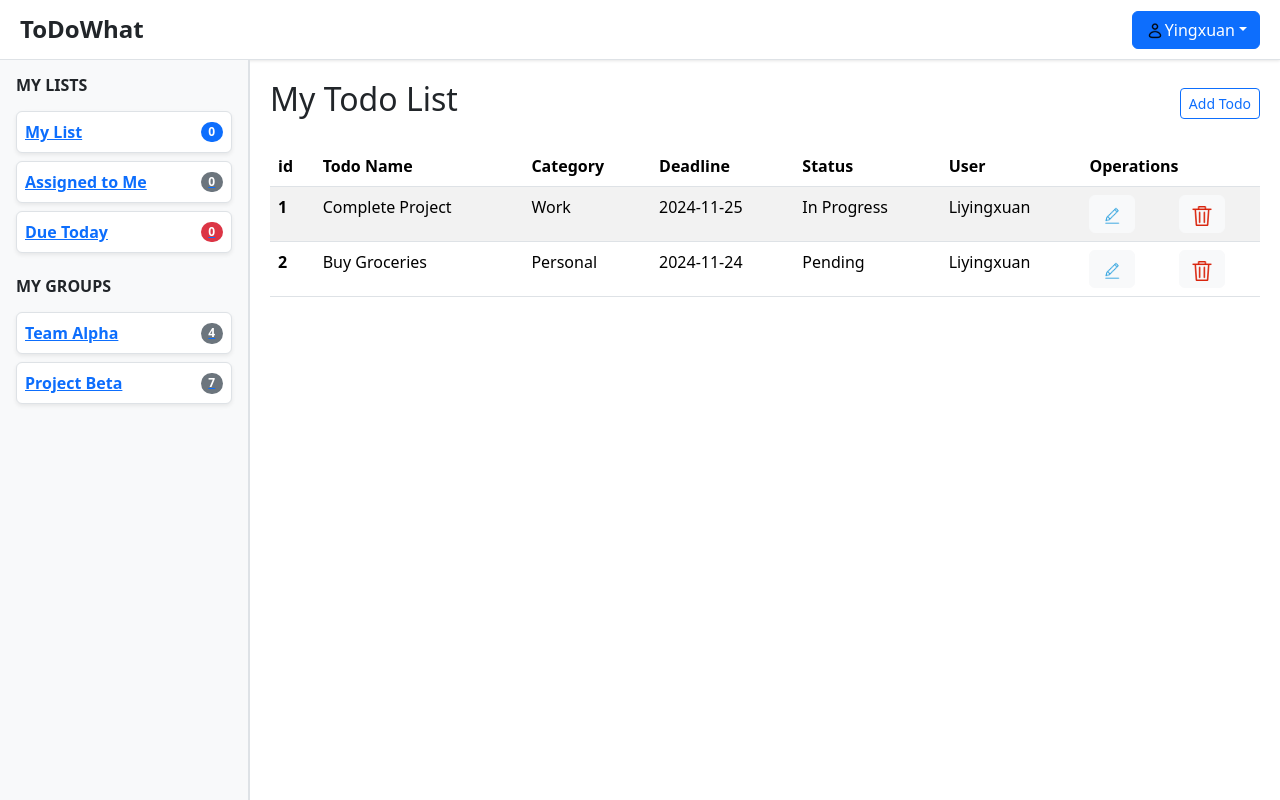
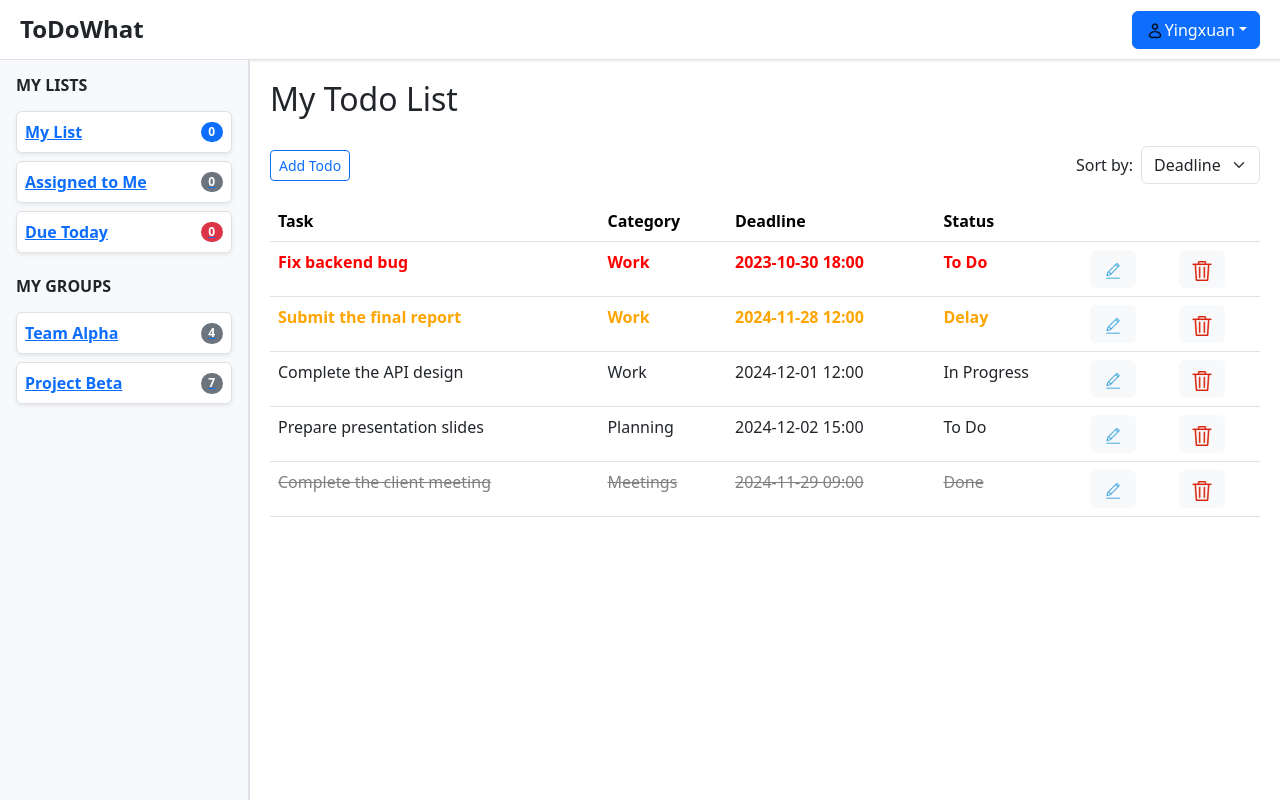
Before and after one commit to junli-ye/ToDoWhat, a Next.js app in the folder todowhat_app/: page / in a window 1280 px wide. Built offline with nearby package versions, Linux system fonts and the light colour scheme; no server answers.

Commit message:
todo list

```diff
--- a/todowhat_app/package.json
+++ b/todowhat_app/package.json
@@ -10,8 +10,10 @@
   },
   "dependencies": {
     "bootstrap": "^5.3.3",
+    "date-fns": "^4.1.0",
     "next": "15.0.3",
     "react": "19.0.0-rc-66855b96-20241106",
+    "react-bootstrap": "^2.10.5",
     "react-dom": "19.0.0-rc-66855b96-20241106"
   },
   "devDependencies": {
--- a/todowhat_app/src/components/TodoItem.jsx
+++ b/todowhat_app/src/components/TodoItem.jsx
@@ -1,18 +1,56 @@
 import Image from "next/image"
+import { format, parseISO, isBefore, addHours } from "date-fns";
 
-const TodoItem = ({ index, todoName, category, deadline, status, user }) => {
+const TodoItem = ({ index, todo, mode }) => {
+    // Parse and format data
+    const taskName = todo.task || "No Task";
+    const category = todo.category || "No Category";
+    const deadline = todo.deadline || "No Deadline";
+    const status = todo.status || "No Status";
+    const user =
+        mode === "group" ? todo.assignedUser || "No Assigned User" : null;
+
+    // Convert deadline to local time format
+    const deadlineDate = parseISO(deadline);
+    const formattedDeadline = deadline !== "No Deadline" ? format(deadlineDate, "yyyy-MM-dd HH:mm") : "No Deadline";
+
+    // Determine row style
+    const now = new Date();
+    const isPast = deadlineDate < now;
+    const isLessThan24Hours = deadlineDate - now < 24 * 60 * 60 * 1000 && !isPast;
+
+    let rowStyle = {};
+
+    if (todo.status.toLowerCase() === "done") {
+      rowStyle = { textDecoration: "line-through", color: "gray" };
+    } else if (todo.status.toLowerCase() === "delay") {
+      rowStyle = { color: "orange", fontWeight: "bold" };
+    } else if (isPast) {
+      rowStyle = { color: "red", fontWeight: "bold" };
+    } else if (isLessThan24Hours) {
+      rowStyle = { color: "red" };
+    }
+
+
     return (
-        <tr>
-            <th scope="row">{ index }</th>
-            <td>{ todoName }</td>
-            <td>{ category }</td>
-            <td>{ deadline }</td>
-            <td>{ status }</td>
-            <td>{ user }</td>
-            <td><button type="button" className="btn btn-light"><Image src="/assets/Edit.png" width={20} height={20}/></button></td>
-            <td><button type="button" className="btn btn-light"><Image src="/assets/Delete.png" width={20} height={20}/></button></td>
+        <tr style={rowStyle}>
+            <td style={{ color: "inherit" }}>{taskName}</td>
+            <td style={{ color: "inherit" }}>{category}</td>
+            <td style={{ color: "inherit" }}>{formattedDeadline}</td>
+            <td style={{ color: "inherit" }}>{status}</td>
+            {mode === "group" && <td style={{ color: "inherit" }}>{user}</td>} {/* Assigned To column */}
+            <td>
+                <button type="button" className="btn btn-light">
+                <Image src="/assets/Edit.png" width={20} height={20} alt="Edit" />
+                </button>
+            </td>
+            <td>
+                <button type="button" className="btn btn-light">
+                <Image src="/assets/Delete.png" width={20} height={20} alt="Delete" />
+                </button>
+            </td>
         </tr>
-    )
-}
+    );
+  };
 
-export default TodoItem
+  export default TodoItem;
--- a/todowhat_app/src/components/TodoTable.jsx
+++ b/todowhat_app/src/components/TodoTable.jsx
@@ -1,24 +1,211 @@
-import TodoItem from './TodoItem'
+import TodoItem from "./TodoItem";
+import React, { useState } from "react";
+import Modal from "react-bootstrap/Modal";
+import Button from "react-bootstrap/Button";
 
-const TodoTable = ({todos}) => {
+const TodoTable = ({ mode }) => {
+  // Mock data structure
+  const privateTodos = [
+    {
+      id: 1,
+      task: "Complete the API design",
+      text: "Design and finalize the API endpoints",
+      category: "Work",
+      deadline: "2024-12-01T12:00:00Z",
+      status: "In Progress",
+    },
+    {
+      id: 2,
+      task: "Fix backend bug",
+      text: "Debugging the API response issue",
+      category: "Work",
+      deadline: "2023-10-30T18:00:00Z",
+      status: "To Do",
+    },
+    {
+      id: 3,
+      task: "Submit the final report",
+      text: "Upload the final document to the server",
+      category: "Work",
+      deadline: "2024-11-28T12:00:00Z",
+      status: "Delay",
+    },
+    {
+      id: 4,
+      task: "Complete the client meeting",
+      text: "Prepare slides and attend the client call",
+      category: "Meetings",
+      deadline: "2024-11-29T09:00:00Z",
+      status: "Done",
+    },
+    {
+      id: 5,
+      task: "Prepare presentation slides",
+      text: "Create a draft of the slides for review",
+      category: "Planning",
+      deadline: "2024-12-02T15:00:00Z",
+      status: "To Do",
+    },
+  ];
+
+  const groupTodos = [
+    {
+      id: 1,
+      task: "Complete group tasks",
+      text: "Coordinate with team members and finalize tasks",
+      category: "Work",
+      deadline: "2024-12-10T12:00:00Z",
+      status: "To Do",
+      assignedUser: "John Doe",
+    },
+    {
+      id: 2,
+      task: "Update project documentation",
+      text: "Ensure all project files are up-to-date",
+      category: "Documentation",
+      deadline: "2024-11-30T18:00:00Z",
+      status: "Delay",
+      assignedUser: "Jane Smith",
+    },
+    {
+      id: 3,
+      task: "Finalize budget approval",
+      text: "Review and approve the project budget",
+      category: "Finance",
+      deadline: "2024-11-29T09:00:00Z",
+      status: "Done",
+      assignedUser: "Alice Johnson",
+    },
+    {
+      id: 4,
+      task: "Prepare team presentation",
+      text: "Create slides and assign speaking roles",
+      category: "Planning",
+      deadline: "2024-12-02T15:00:00Z",
+      status: "In Progress",
+      assignedUser: "Michael Brown",
+    },
+  ];
+
+  // choose data depending on the mode
+  const todos = mode === "private" ? privateTodos : groupTodos;
+
+  // Sorting state
+  const [sortField, setSortField] = useState("deadline");
+  const [showModal, setShowModal] = useState(false);
+
+  // Sort function
+  const sortTodos = (todos, field) => {
+    return [...todos].sort((a, b) => {
+      if (field === "deadline") {
+        return new Date(a.deadline) - new Date(b.deadline); // Ascending by date
+      }
+      if (field === "task") {
+        return a.task.localeCompare(b.task); // Alphabetical by task
+      }
+      if (field === "category") {
+        return a.category.localeCompare(b.category); // Alphabetical by category
+      }
+      return 0;
+    });
+  };
+
+  // Separate "done" and "non-done" todos
+  const nonDoneTodos = todos.filter((todo) => todo.status.toLowerCase() !== "done");
+  const doneTodos = todos.filter((todo) => todo.status.toLowerCase() === "done");
+
+  // Sort non-done todos by the selected field
+  const sortedNonDoneTodos = sortTodos(nonDoneTodos, sortField);
+
+  // Combine sorted non-done todos with done todos
+  const finalTodos = [...sortedNonDoneTodos, ...doneTodos];
+
   return (
-        <table className="table table-striped">
+    <div>
+      {/* Add Todo Button and Sorting Controls */}
+        <div className="d-flex justify-content-between align-items-center mb-3">
+            <button
+            type="button"
+            className="btn btn-outline-primary btn-sm"
+            onClick={() => setShowModal(true)} // Show modal on click
+            >
+            Add Todo
+            </button>
+            <div className="d-inline-block">
+                <label htmlFor="sortDropdown" className="form-label me-2">Sort by:</label>
+                <select
+                    id="sortDropdown"
+                    className="form-select d-inline-block w-auto"
+                    value={sortField}
+                    onChange={(e) => setSortField(e.target.value)}
+                >
+                    <option value="deadline">Deadline</option>
+                    <option value="task">Task</option>
+                    <option value="category">Category</option>
+                </select>
+            </div>
+      </div>
+
+      {/* Todo Table */}
+      <table className="table">
         <thead>
           <tr>
-                    <th scope="col">id</th>
-                    <th scope="col">Todo Name</th>
-                    <th scope="col">Category</th>
-                    <th scope="col">Deadline</th>
-                    <th scope="col">Status</th>
-                    <th scope="col">User</th>
-                    <th scope="col" colSpan={2}>Operations</th>
+            <th>Task</th>
+            <th>Category</th>
+            <th>Deadline</th>
+            <th>Status</th>
+            {mode === "group" && <th>Assigned To</th>}
+            <th></th>
+            <th></th>
           </tr>
         </thead>
         <tbody>
-                {todos.map((todo, i)=> (<TodoItem key={todo.id} index={i + 1} todoName={todo.name} category={todo.category} deadline={todo.deadline} status={todo.status} user={todo.user}/>))}
+          {finalTodos.map((todo, index) => (
+            <TodoItem key={index} index={index + 1} todo={todo} mode={mode} />
+          ))}
         </tbody>
       </table>
-    )
-}
 
-export default TodoTable
+      {/* Add Todo Modal */}
+      <Modal show={showModal} onHide={() => setShowModal(false)}>
+        <Modal.Header closeButton>
+          <Modal.Title>Add New Todo</Modal.Title>
+        </Modal.Header>
+        <Modal.Body>
+          <form>
+            <div className="mb-3">
+              <label htmlFor="taskName" className="form-label">Task Name</label>
+              <input type="text" className="form-control" id="taskName" />
+            </div>
+            <div className="mb-3">
+              <label htmlFor="category" className="form-label">Category</label>
+              <input type="text" className="form-control" id="category" />
+            </div>
+            <div className="mb-3">
+              <label htmlFor="deadline" className="form-label">Deadline</label>
+              <input type="datetime-local" className="form-control" id="deadline" />
+            </div>
+            <div className="mb-3">
+              <label htmlFor="status" className="form-label">Status</label>
+              <select className="form-select" id="status">
+                <option value="To Do">To Do</option>
+                <option value="In Progress">In Progress</option>
+                <option value="Done">Done</option>
+              </select>
+            </div>
+          </form>
+        </Modal.Body>
+        <Modal.Footer>
+          <Button variant="secondary" onClick={() => setShowModal(false)}>
+            Close
+          </Button>
+          <Button variant="primary">
+            Save Changes
+          </Button>
+        </Modal.Footer>
+      </Modal>
+    </div>
+  );
+};
+
+export default TodoTable;
--- a/todowhat_app/src/pages/index.js
+++ b/todowhat_app/src/pages/index.js
@@ -36,13 +36,8 @@ export default function Home() {
       <main className={styles.main}>
         <div className={styles.todoHeader}>
           <h2>My Todo List</h2>
-          <Link href="/TodoPage">
-            <button type="button" className="btn btn-outline-primary btn-sm">
-              Add Todo
-            </button>
-          </Link>
         </div>
-        <TodoTable todos={todos} />
+        <TodoTable mode="private" />
       </main>
     </div>
   );
```
Also changed, not shown: todowhat_app/src/components/SideBar.jsx (+40 -23 lines), 1 other file (tests, documents, lock files or other folders). Lines whose indentation alone changed are shown as unchanged.
